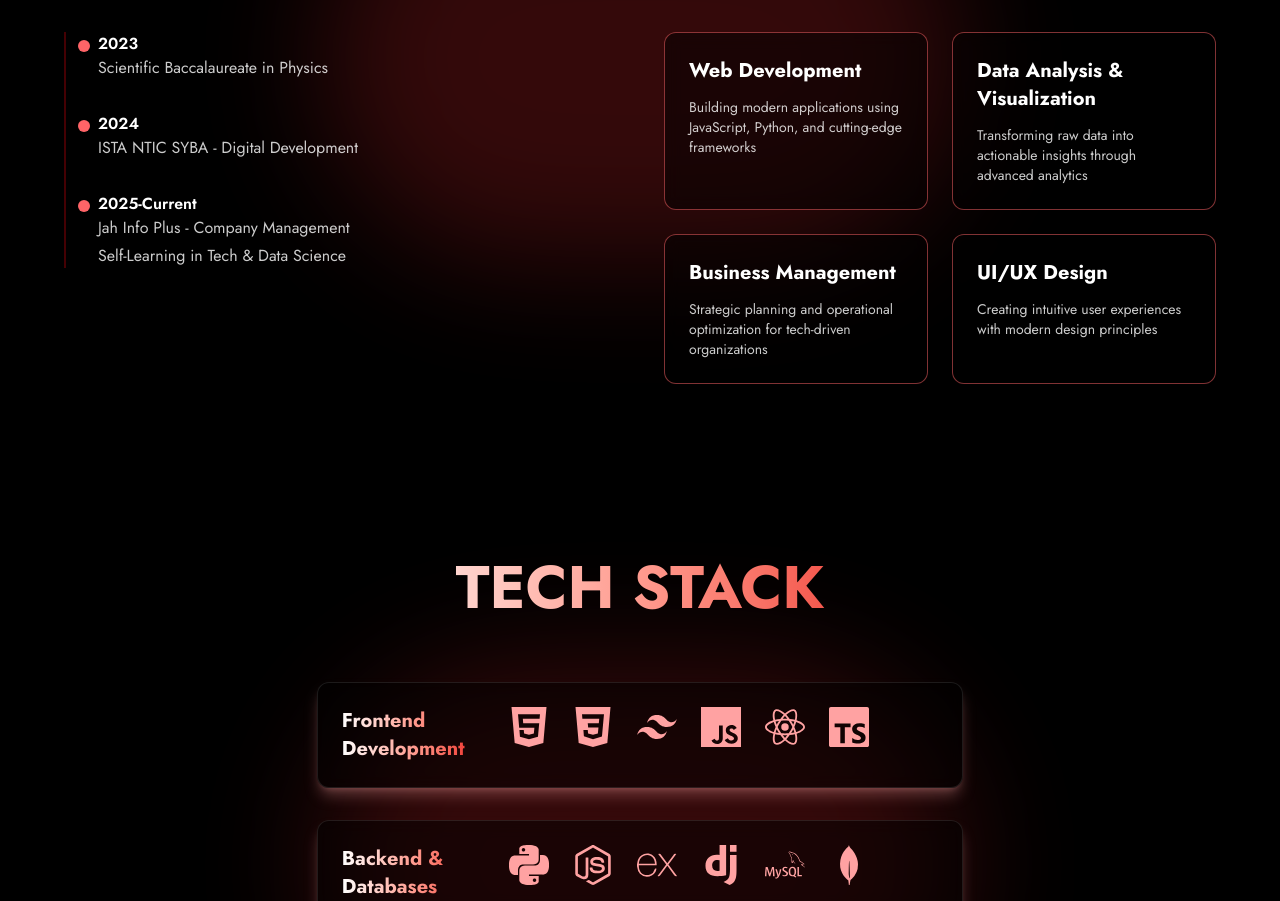
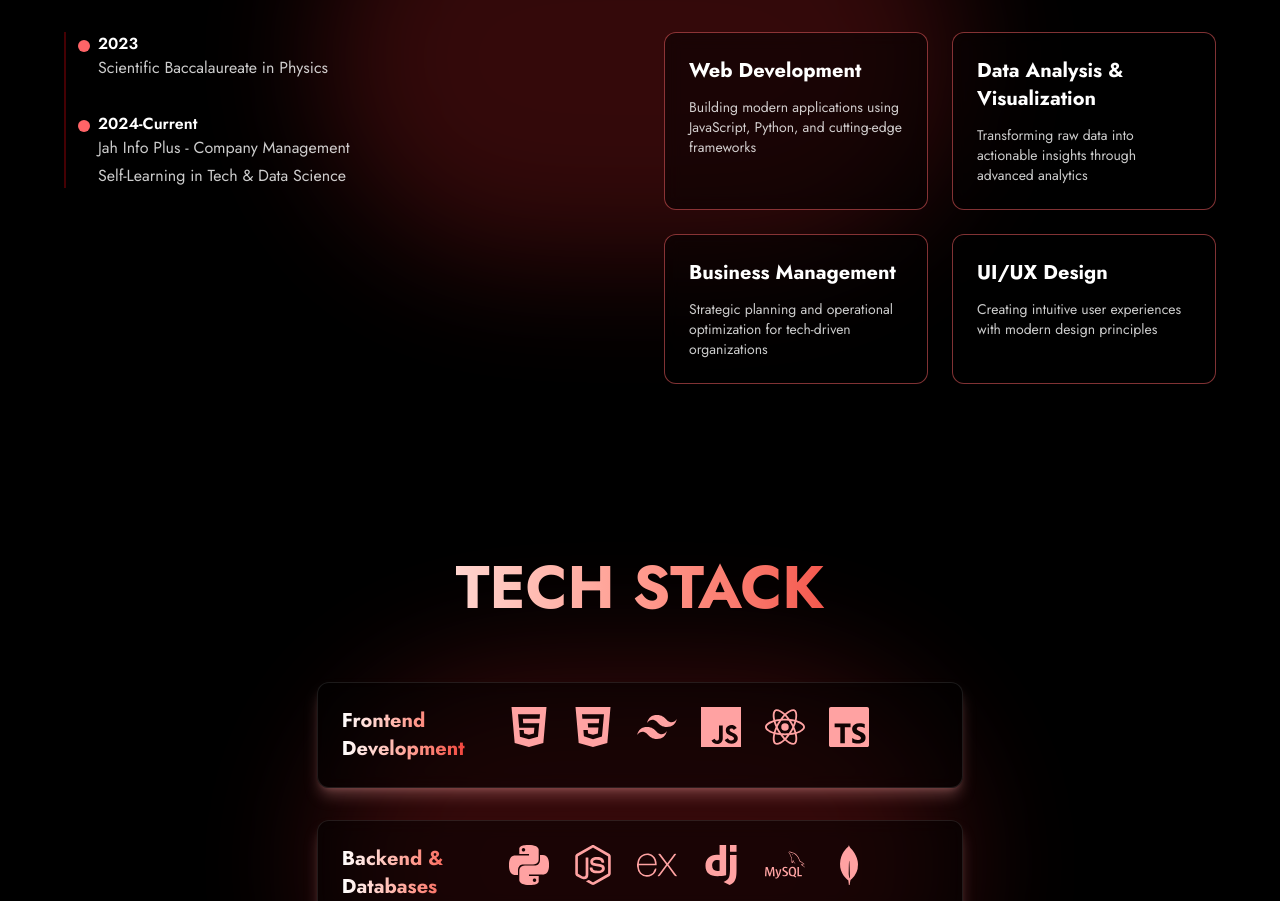
Before and after one commit to Rida-Lad/My-Portfolio, a React (Vite) app: page / in a window 1280 px wide. Shown: the part 1148-2049 px from the top of the page. Built offline with nearby package versions, Linux system fonts and the light colour scheme.

Commit message:
Update AboutSection to reflect current experience and self-learning in tech

```diff
--- a/src/components/AboutSection.jsx
+++ b/src/components/AboutSection.jsx
@@ -35,12 +35,7 @@ const AboutSection = forwardRef((props, ref) => {
               </div>
               <div className="relative">
                 <div className="absolute w-3 h-3 bg-red-400 rounded-full -left-[20px] top-2"></div>
-                <p className="font-semibold">2024</p>
-                <p className="opacity-80">ISTA NTIC SYBA - Digital Development</p>
-              </div>
-              <div className="relative">
-                <div className="absolute w-3 h-3 bg-red-400 rounded-full -left-[20px] top-2"></div>
-                <p className="font-semibold">2025-Current</p>
+                <p className="font-semibold">2024-Current</p>
                 <p className="opacity-80">Jah Info Plus - Company Management</p>
                 <p className="opacity-80 mt-1">Self-Learning in Tech & Data Science</p>
               </div>
```
